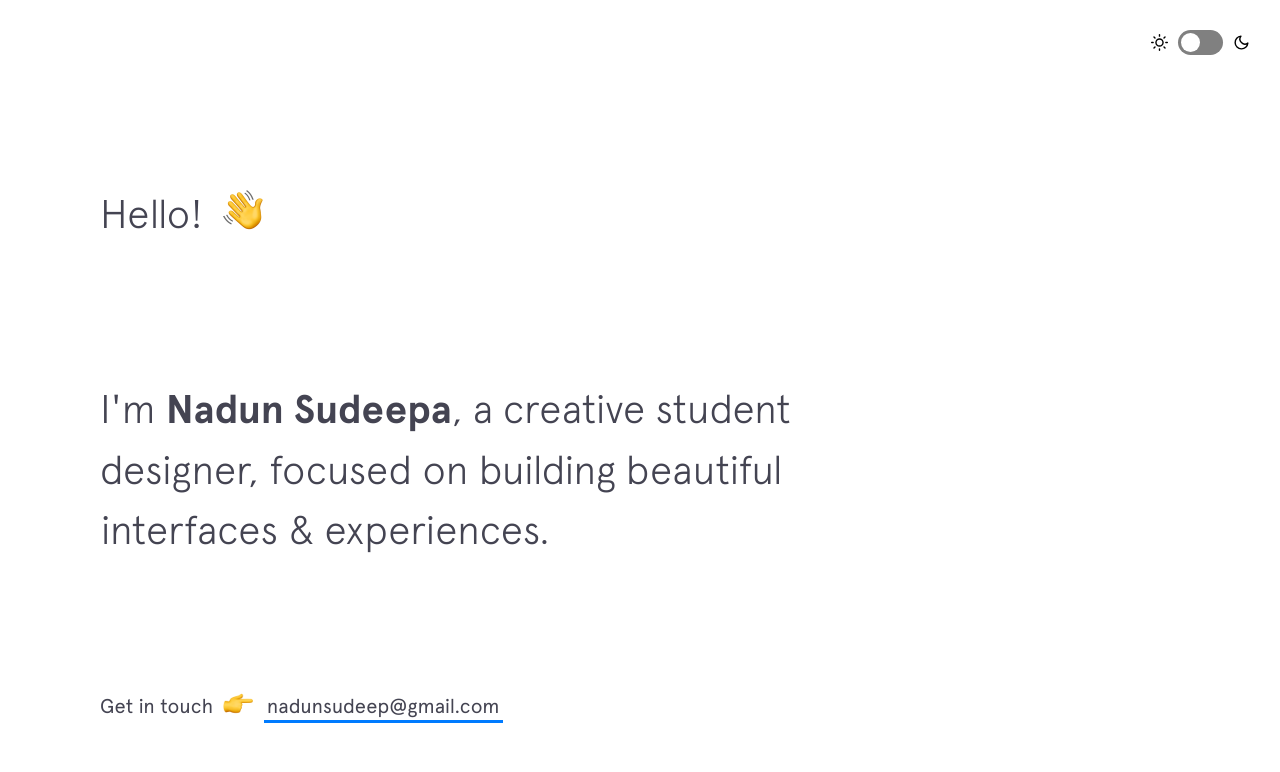
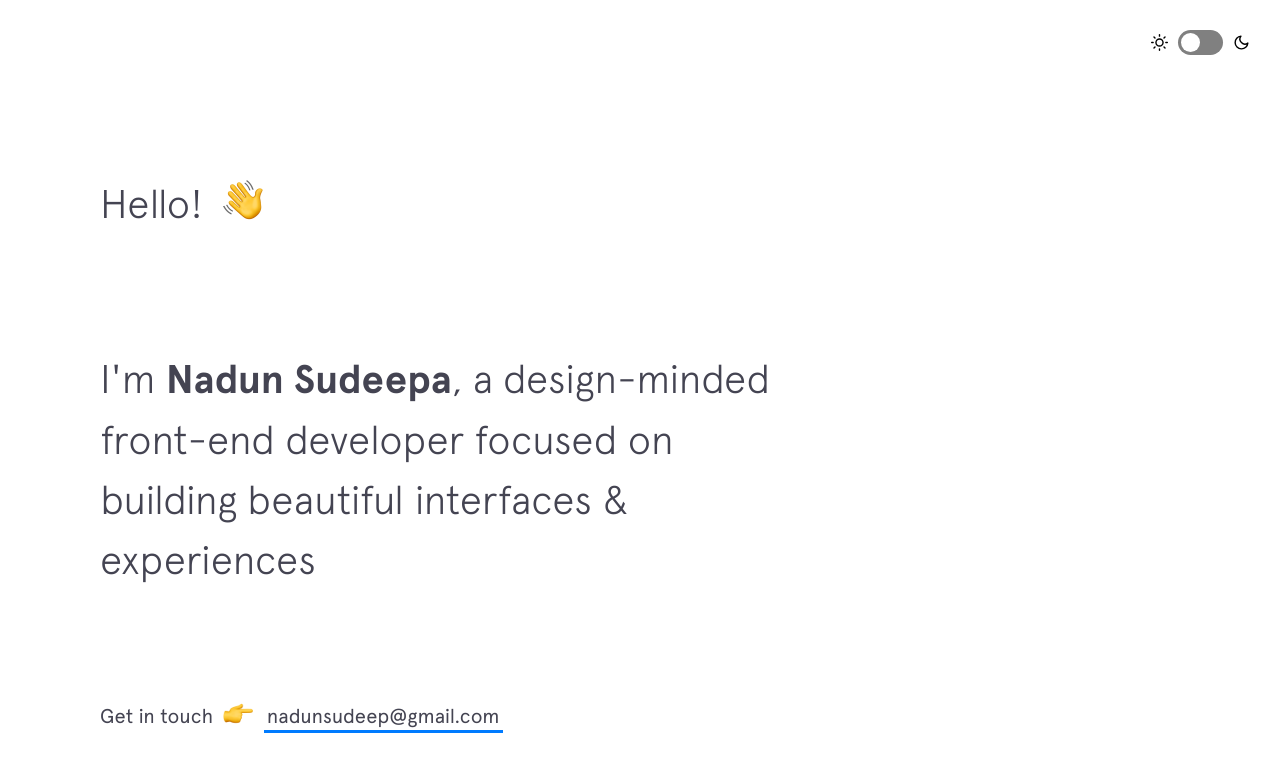
Before and after one commit to nadunsudeepa/Web-v1-Copy, a Jekyll site: the page index.html, which Jekyll copies as it is, in a window 1280 px wide and 900 px high. Shown: the top 772 px of the window. Built offline with Jekyll 4.4.1, drawn with Linux system fonts in a browser that asks for light colours; nearby versions of some CDN libraries; some of the changed text lies outside the part shown.

Commit message:
Update index.html

```diff
--- a/index.html
+++ b/index.html
@@ -4,7 +4,7 @@
     <meta charset="UTF-8">
     <meta http-equiv="X-UA-Compatible" content="IE=edge">
     <meta name="viewport" content="width=device-width, initial-scale=1.0, maximum-scale=1.0, user-scalable=no">
-    <title>nadun sudeepa</title>
+    <title>Nadun Sudeepa</title>
     <link rel="icon" type="image/png" href="" hreflang="en-us">
 
 
@@ -30,7 +30,7 @@
         <!-- Header Section -->
         <header class="intro">
             <h1 class="intro__hello">Hello! <span class="emoji wave-hand animated"></span></h1>
-            <h2 class="intro__tagline">I'm <span class="name">Nadun Sudeepa</span>, a creative student designer, focused on building beautiful interfaces &amp; experiences.</h2>
+            <h2 class="intro__tagline">I'm <span class="name">Nadun Sudeepa</span>, a design-minded front-end developer focused on building beautiful interfaces & experiences</h2>
             <h3 class="intro__contact">
                 <span>Get in touch </span>
                 <span class="emoji pointer"></span>
@@ -71,10 +71,11 @@
                         <div class="skillz__category__label">Languages</div>
                         <ul>
                             <li class="skillz__category__item">JavaScript</li>
+                            <li class="skillz__category__item">TypeScript</li>
                             <li class="skillz__category__item">HTML</li>
                             <li class="skillz__category__item">CSS/Sass</li>
-                            <li class="skillz__category__item">Java</li>
                             <li class="skillz__category__item">MySql</li>
+
                         </ul>
                     </div>
                     <div class="skillz__category">
@@ -131,7 +132,7 @@
                          <div class="uidesign">
                           <a href="https://www.figma.com/proto/JEzaQw3WT1AgsY2pF4wiRD/Untitled?page-id=0%3A1&node-id=24-1110&node-type=frame&viewport=1205%2C584%2C0.11&t=tjVRGtIlRQk1naei-1&scaling=min-zoom&content-scaling=fixed"
                              target="_blank"
-                             style=" text-decoration: underline; font-weight: 400;">
+                             style=" text-decoration: underline; font-weight: 300;">
                              UI Design
                           </a>
                         </div>
```
Also changed, not shown: other parts of index.html (+1 -1 lines).
